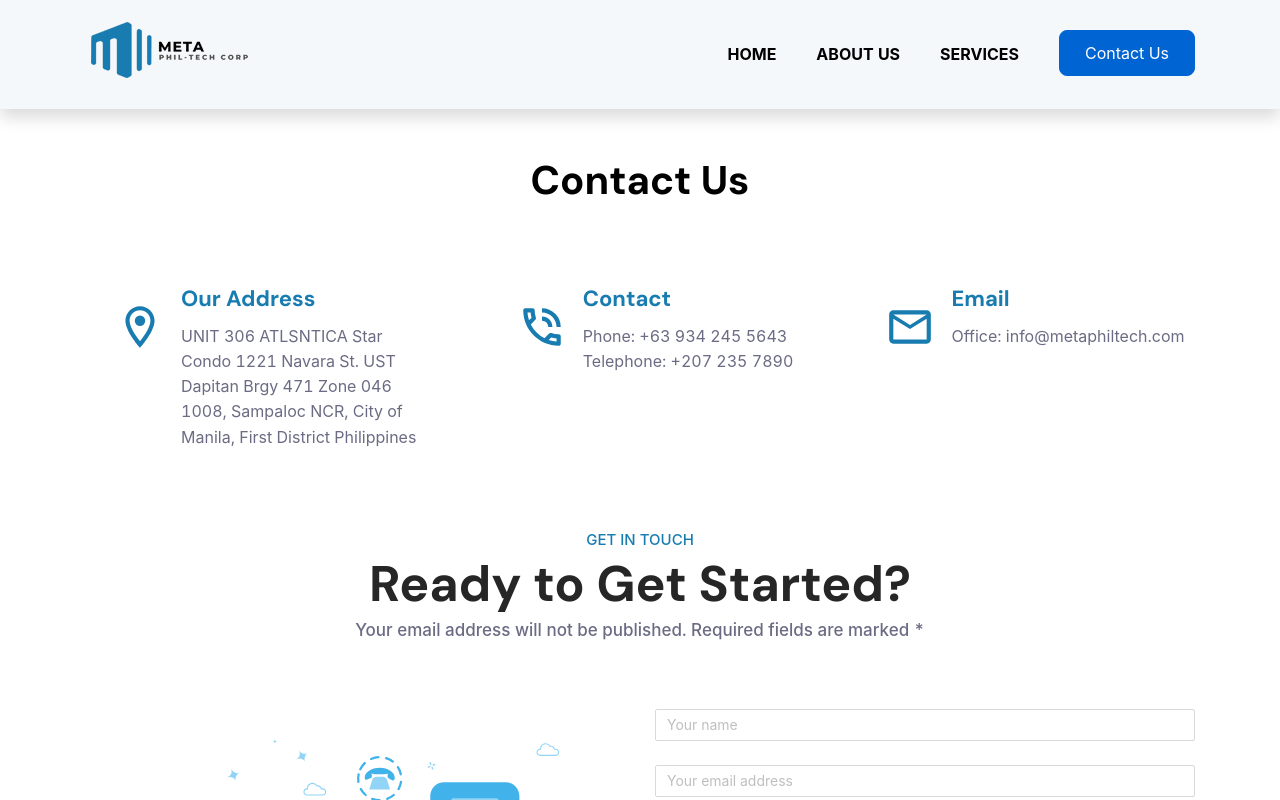
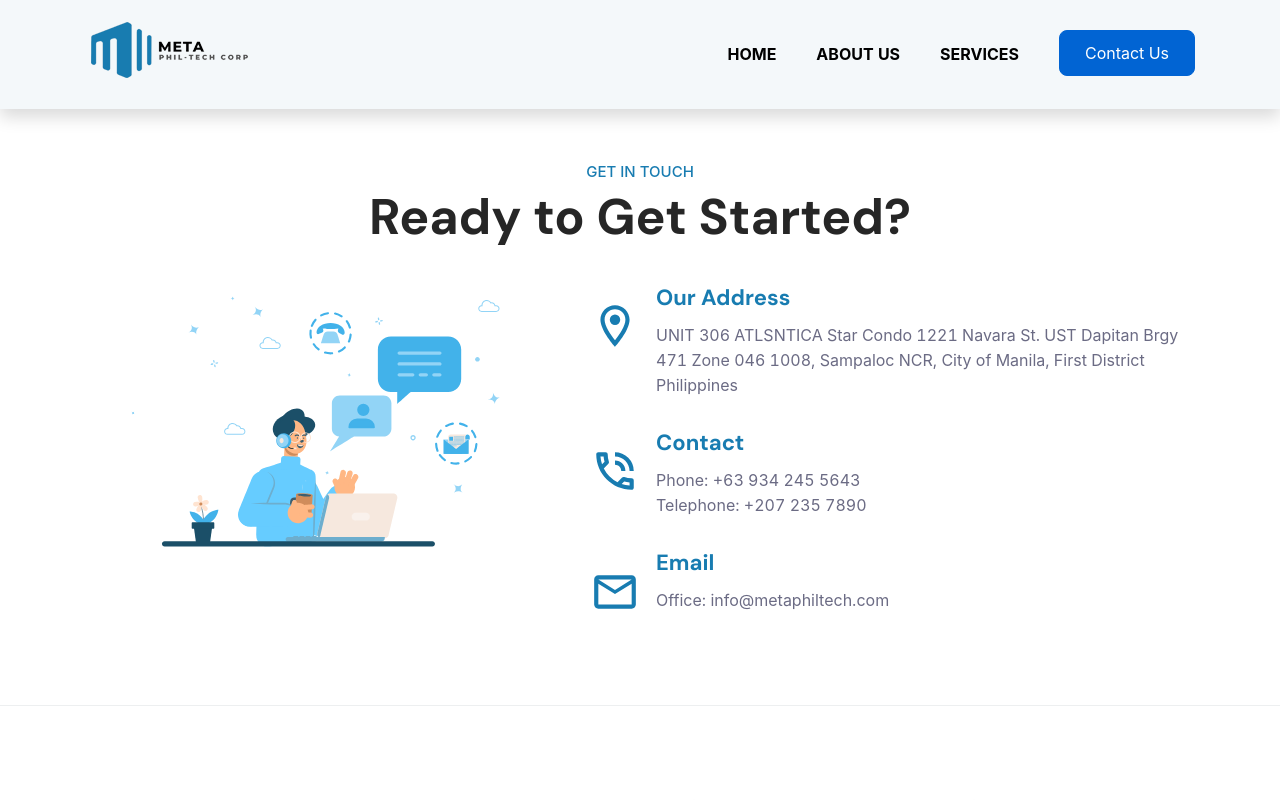
Before and after one commit to siLvercross02/meta-phil-corp, a Next.js app: page /contact in a window 1280 px wide. Shown: the top 800 px of the page. Built offline with nearby package versions, Linux system fonts and the light colour scheme; a web font is replaced by a local one.

Commit message:
Update Contact

```diff
--- a/next.config.js
+++ b/next.config.js
@@ -1,3 +1,15 @@
-module.exports = {
+/** @type {import('next').NextConfig} */
+
+const nextConfig = {
   reactStrictMode: false,
-}
+
+  env: {
+    API_URL: process.env.API_URL,
+  },
+
+  publicRuntimeConfig: {
+    API_URL: process.env.API_URL,
+  },
+};
+
+module.exports = nextConfig;
--- a/package.json
+++ b/package.json
@@ -10,6 +10,7 @@
   },
   "dependencies": {
     "antd": "^4.22.7",
+    "axios": "^0.27.2",
     "bootstrap": "4.6.0",
     "lottie-react": "^2.3.1",
     "next": "11.1.2",
@@ -17,6 +18,7 @@
     "react": "17.0.2",
     "react-dom": "17.0.2",
     "react-icons": "^4.4.0",
+    "react-live-chat-loader": "^2.7.4",
     "reactstrap": "8.10.0",
     "sass": "^1.29.0"
   },
--- a/styles/Contact.module.css
+++ b/styles/Contact.module.css
@@ -30,7 +30,7 @@
 
 .contact_info {
   display: flex;
-  justify-content: center;
+  /* justify-content: center; */
   margin-bottom: 30px;
   position: relative;
   padding-left: 30px;
--- a/view/pages/contact/FormContact.js
+++ b/view/pages/contact/FormContact.js
@@ -1,6 +1,7 @@
-import React from "react";
+import React, { useState } from "react";
+import axios from "axios";
 import { Container, Row, Col } from "reactstrap";
-import { Form, Input, Button } from "antd";
+import { Form, Input, Button, notification } from "antd";
 import Lottie from "lottie-react";
 import styles from "../../../styles/Contact.module.css";
 import ContactVector from "../../../public/json/contact-meta.json";
@@ -11,20 +12,61 @@ import {
 } from "react-icons/md";
 
 export default function FormContact() {
+  const [form] = Form.useForm();
+  const [loading, setLoading] = useState(false);
   const { TextArea } = Input;
+
+  const onFinished = async (value) => {
+    setLoading(true);
+    try {
+      const response = await axios({
+        url: `${process.env.API_URL}/api/contacts`,
+        method: "post",
+        data: {
+          data: {
+            email: `${value.email}`,
+            fullName: `${value.fullName}`,
+            mobileNumber: `${value.mobileNumber}`,
+            message: `${value.message}`,
+          },
+        },
+      });
+      console.log("response", response);
+      setLoading(false);
+
+      notification.open({
+        message: "Success",
+        description: "You have successfully sent your message. Thank you!",
+        placement: "topRight",
+        type: "success",
+      });
+
+      window.scrollTo(0, 0);
+    } catch (error) {
+      console.log("error", error);
+      notification.open({
+        message: "Error",
+        description: "You have failed sent your message, Please try again.",
+        placement: "topRight",
+        type: "error",
+      });
+    }
+
+    form.resetFields();
+  };
 
   return (
     <div className={styles.contact_section}>
       <Container>
-        <Row>
+        {/* <Row>
           <Col md={12} lg={12} xs={12}>
             <div>
               <h1 className={styles.contact_title}>Contact Us</h1>
             </div>
           </Col>
-        </Row>
+        </Row> */}
 
-        <Row className={styles.contact_wrapper}>
+        {/* <Row className={styles.contact_wrapper}>
           <Col md={4} lg={4} xs={12}>
             <div className={styles.contact_info}>
               <div className={styles.contact_icon}>
@@ -69,22 +111,22 @@ export default function FormContact() {
               </div>
             </div>
           </Col>
-        </Row>
+        </Row> */}
 
         <Row className="mb-5 text-center">
           <Col md={12} lg={12} xs={12}>
             <p className={styles.form_sub}>Get in Touch</p>
             <h2 className={styles.form_title}>Ready to Get Started?</h2>
-            <p className={styles.form_text}>
+            {/* <p className={styles.form_text}>
               Your email address will not be published. Required fields are
               marked *
-            </p>
+            </p> */}
           </Col>
         </Row>
 
-        <Row className="mb-5">
-          <Col md={6} lg={6} xs={12}>
-            <div className={styles.img_wrapper}>
+        <Row className="mb-5 mt-5">
+          <Col md={5} lg={5} xs={12}>
+            <div>
               <Lottie
                 animationData={ContactVector}
                 loop={true}
@@ -92,25 +134,113 @@ export default function FormContact() {
               />
             </div>
           </Col>
-          <Col md={6} lg={6} xs={12}>
-            <Form>
-              <Form.Item>
-                <Input placeholder="Your name" />
+          <Col md={7} lg={7} xs={12}>
+            <div className={styles.contact_info}>
+              <div className={styles.contact_icon}>
+                <MdOutlineLocationOn />
+              </div>
+              <div>
+                <h3 className={styles.contact_info_title}>Our Address</h3>
+                <p className={styles.contact_info_text}>
+                  UNIT 306 ATLSNTICA Star Condo 1221 Navara St. UST Dapitan Brgy
+                  471 Zone 046 1008, Sampaloc NCR, City of Manila, First
+                  District Philippines
+                </p>
+              </div>
+            </div>
+
+            <div className={styles.contact_info}>
+              <div className={styles.contact_icon}>
+                <MdOutlinePhoneInTalk />
+              </div>
+              <div>
+                <h3 className={styles.contact_info_title}>Contact</h3>
+                <p className={styles.contact_info_text}>
+                  Phone: +63 934 245 5643
+                </p>
+                <p className={styles.contact_info_text}>
+                  Telephone: +207 235 7890
+                </p>
+              </div>
+            </div>
+
+            <div className={styles.contact_info}>
+              <div className={styles.contact_icon}>
+                <MdOutlineEmail />
+              </div>
+              <div>
+                <h3 className={styles.contact_info_title}>Email</h3>
+                <p className={styles.contact_info_text}>
+                  Office: info@metaphiltech.com
+                </p>
+              </div>
+            </div>
+            {/* <Form
+              form={form}
+              name="contact"
+              onFinish={onFinished}
+              initialValues={{
+                fullName: "",
+                email: "",
+                mobileNumber: "",
+                message: "",
+              }}
+            >
+              <Form.Item
+                name="fullName"
+                rules={[
+                  {
+                    required: true,
+                    message: "Please input your full name",
+                  },
+                ]}
+              >
+                <Input placeholder="Your full name" />
               </Form.Item>
-              <Form.Item>
+              <Form.Item
+                name="email"
+                rules={[
+                  {
+                    type: "email",
+                    required: true,
+                  },
+                ]}
+              >
                 <Input placeholder="Your email address" />
               </Form.Item>
-              <Form.Item>
+              <Form.Item
+                name="mobileNumber"
+                rules={[
+                  {
+                    required: true,
+                    message: "Please input your phone number",
+                  },
+                ]}
+              >
                 <Input placeholder="Your phone number" />
               </Form.Item>
-              <Form.Item>
+              <Form.Item
+                name="message"
+                rules={[
+                  {
+                    required: true,
+                    message: "Please input your message",
+                  },
+                ]}
+              >
                 <TextArea placeholder="Write message" rows={5} />
               </Form.Item>
 
-              <Button type="primary" htmlType="submit" size="large" block>
+              <Button
+                loading={loading}
+                type="primary"
+                htmlType="submit"
+                size="large"
+                block
+              >
                 Submit
               </Button>
-            </Form>
+            </Form> */}
           </Col>
         </Row>
       </Container>
```
Also changed, not shown: view/pages/aboutUs/Management.js (+8 -17 lines), 2 other files (tests, documents, lock files or other folders).
